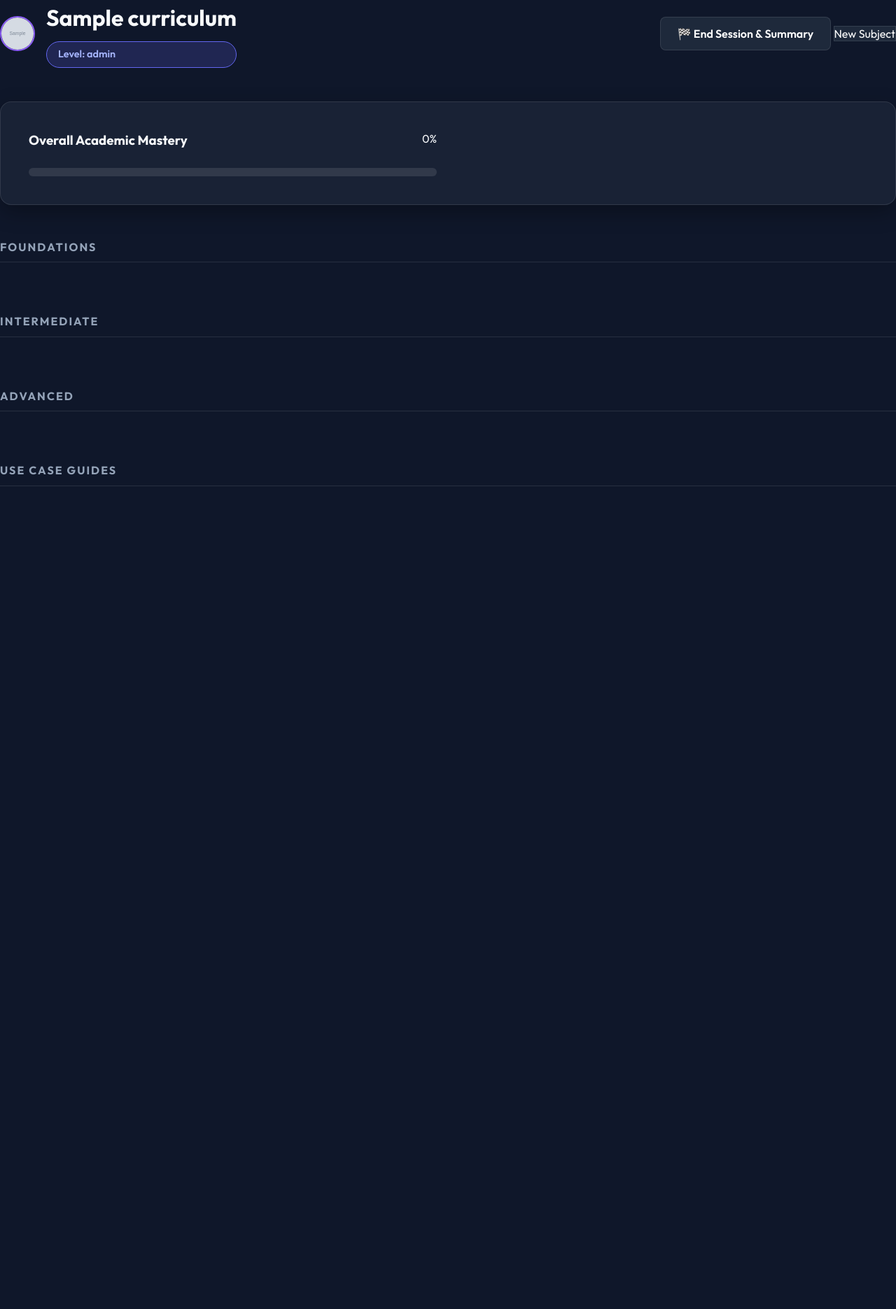
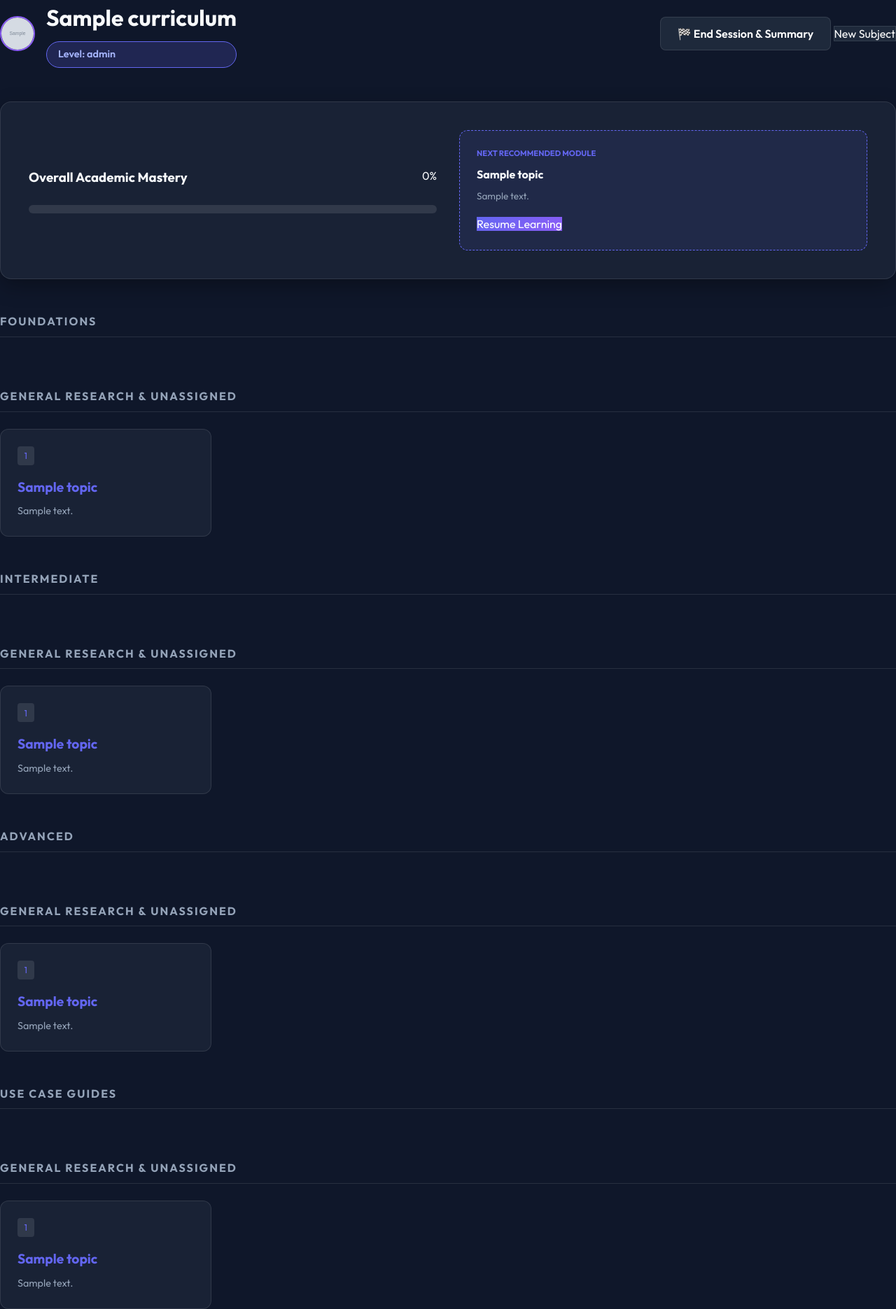
Before and after one commit to hengds2f/teachme, a Flask app: template templates/dashboard.html in a window 1280 px wide. Shown: the part 75-1946 px from the top of the page at 70% size. Before the commit the page ends 770 px from the top, so only its background shows below. Run offline with Flask 3, Linux system fonts and the light colour scheme; tables that the repository leaves empty hold one stand-in row (values such as "Sample post"); the template is opened without the code that fills it: values that come from a table or form of the project are taken from there, most other values are stand-ins (such as "Sample title", 1, 10 or a date in 2020); grey boxes marked "Sample" are stand-in pictures.

Commit message:
Fix: Final stabilization of curriculum tiers and Google OAuth data integrity

```diff
--- a/app.py
+++ b/app.py
@@ -182,25 +182,38 @@
             logger.error("OAuth failed: No email returned in user_info")
             return "Authentication failed: No email provided by Google.", 400
 
-        # Check if user exists
+        # Check if user exists by email first (to link previous anonymous sessions if they used email)
         user = User.query.filter_by(email=email).first()
-        if not user:
-            # Google OIDC usually uses 'sub' for the unique identifier
+
+        if user:
+            # Update existing user with Google details if missing
             google_id = user_info.get('sub') or user_info.get('id')
-
+            if not user.google_id:
+                user.google_id = google_id
+            if not user.profile_pic:
+                user.profile_pic = user_info.get('picture', '')
+        else:
             # Create new user
+            google_id = user_info.get('sub') or user_info.get('id')
             user = User(
-                username=email.split('@')[0] + '_' + os.urandom(2).hex(),
+                username=email.split('@')[0],
                 email=email,
                 google_id=google_id,
                 profile_pic=user_info.get('picture', '')
             )
             db.session.add(user)
+
+        try:
             db.session.commit()
-            logger.info(f"New user created via Google: {email}")
+            session['user_id'] = user.id
+            session.permanent = True
+            logger.info(f"User {email} successfully logged in via Google.")
+            return redirect(url_for('index', user_id=user.id))
+        except Exception as db_err:
+            db.session.rollback()
+            logger.error(f"Database error during Google login: {db_err}")
+            return f"Database Sync Error: {str(db_err)}", 500
 
-        session['user_id'] = user.id
-        return redirect(url_for('index'))
     except Exception as e:
         logger.error(f"Error in OAuth callback: {str(e)}")
         import traceback
--- a/llm_service.py
+++ b/llm_service.py
@@ -35,7 +35,11 @@
         "properties": {
             "id": {"type": "STRING", "description": "ID from 01 to 17"},
             "title": {"type": "STRING", "description": "Academic topic name"},
-            "tier": {"type": "STRING", "description": "The tier name"},
+            "tier": {
+                "type": "STRING",
+                "description": "Must be one of the specified tiers",
+                "enum": ["Foundations", "Intermediate", "Advanced", "Use Case Guides"]
+            },
             "description": {"type": "STRING", "description": "1-sentence academic overview"}
         },
         "required": ["id", "title", "tier", "description"]
--- a/static/app.js
+++ b/static/app.js
@@ -26,6 +26,7 @@
     }
 
     if (document.getElementById('setupForm') && !isNewSubject && !hasUserId) {
+        // ONLY SYNC if we aren't already identified by a Google session
         const savedData = localStorage.getItem('teachme_curriculum');
         if (savedData) {
             const data = JSON.parse(savedData);
--- a/templates/dashboard.html
+++ b/templates/dashboard.html
@@ -80,6 +80,26 @@
             {% endfor %}
         </div>
     </div>
+    <div class="tier-section">
+        <h2 class="tier-title">General research & unassigned</h2>
+        <div class="topics-grid">
+            {% for topic in topics %}
+                {% if topic.tier not in tiers %}
+                    {% set prog = progress_map[topic.id] %}
+                    <a href="/topic/{{ topic.id }}?user_id={{ session.get('user_id') }}" class="topic-card {% if prog.status == 'Completed' %}completed{% elif prog.status == 'In Progress' %}in-progress{% endif %}">
+                        <div class="topic-header">
+                            <span class="topic-id">{{ topic.id }}</span>
+                            <span class="topic-status">
+                                {% if prog.status == 'Completed' %}✅{% elif prog.status == 'In Progress' %}⏳{% endif %}
+                            </span>
+                        </div>
+                        <h3>{{ topic.title }}</h3>
+                        <p>{{ topic.description }}</p>
+                    </a>
+                {% endif %}
+            {% endfor %}
+        </div>
+    </div>
     {% endfor %}
 </div>
 
```
